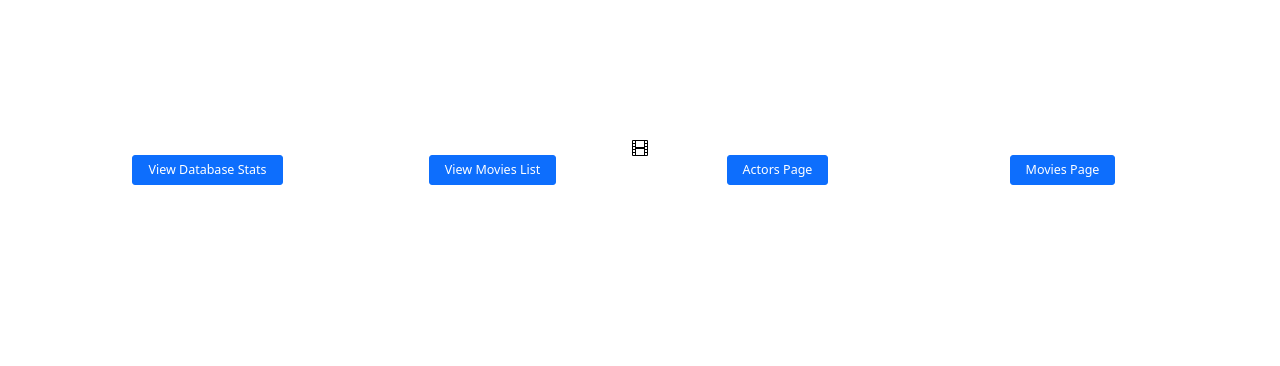
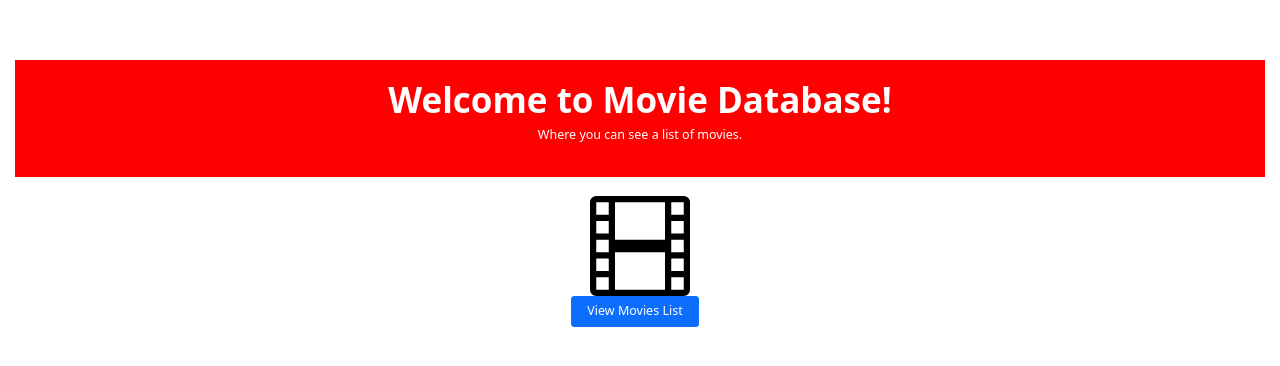
Before and after one commit to gtrman97/movie-database, a Flask app: page / in a window 1280 px wide. Shown: the top 366 px of the page. Run offline with Flask 2, Linux system fonts and the light colour scheme; some libraries are stand-ins or nearby versions.

Commit message:
did stuff

```diff
--- a/static/css/style.css
+++ b/static/css/style.css
@@ -0,0 +1,5 @@
+#header {
+    background-color: red;
+    padding: 1.5%;
+    margin-bottom: 1.5%;
+}
--- a/templates/index.html
+++ b/templates/index.html
@@ -5,11 +5,10 @@
 {% block head %}
     {{ super() }}
     <link href="../static/css/bootstrap.min.css" rel="stylesheet">
+    <link href="../static/css/style.css" rel="stylesheet">
     <style>
     .movieDatabase {
-        padding: 25px 25px 50px 25px;
-        background-image: url("../static/img/film.svg");
-        background-repeat: no-repeat;
+        padding: 0px;
         background-position: center;
         color: white !important;
     }
@@ -24,30 +23,17 @@
 
 {% block body %}
     <div class="px-4 pt-5 my-5 text-center movieDatabase">
-        <h1 class="display-4 fw-bold">Welcome to Movie Database.</h1>
+        <div id="header">
+            <h1 class="display-4 fw-bold">Welcome to Movie Database!</h1>
+            <p class="lead mb-4">Where you can see a list of movies.</p>
+        </div>
         <div class="justify-content-center mx-auto">
-          <p class="lead mb-4">Explore the database with the buttons below.</p>
-            <br/>
+            <img src="../static/img/film.svg" height="100" width="100">
             <div class="container">
                 <div class="row align-items-start">
                     <div class="col">
                         <div class="d-grid gap-2 d-sm-flex justify-content-sm-center mb-5">
-                            <button id="statsBtn" type="button" class="btn btn-primary btn-lg px-4 me-sm-3" onclick="databaseStats()" >View Database Stats</button>
-                        </div>
-                    </div>
-                    <div class="col">
-                        <div class="d-grid gap-2 d-sm-flex justify-content-sm-center mb-5">
                             <button id="openListBtn" type="button" class="btn btn-primary btn-lg px-4 me-sm-3" onclick="openMovieList()" >View Movies List</button>
-                        </div>
-                    </div>
-                    <div class="col">
-                        <div class="d-grid gap-2 d-sm-flex justify-content-sm-center mb-5">
-                            <button id="actorsBtn" type="button" class="btn btn-primary btn-lg px-4 me-sm-3">Actors Page</button>
-                        </div>
-                    </div>
-                    <div class="col">
-                        <div class="d-grid gap-2 d-sm-flex justify-content-sm-center mb-5">
-                            <button id="moviesBtn" type="button" class="btn btn-primary btn-lg px-4 me-sm-3">Movies Page</button>
                         </div>
                     </div>
                 </div>
```
